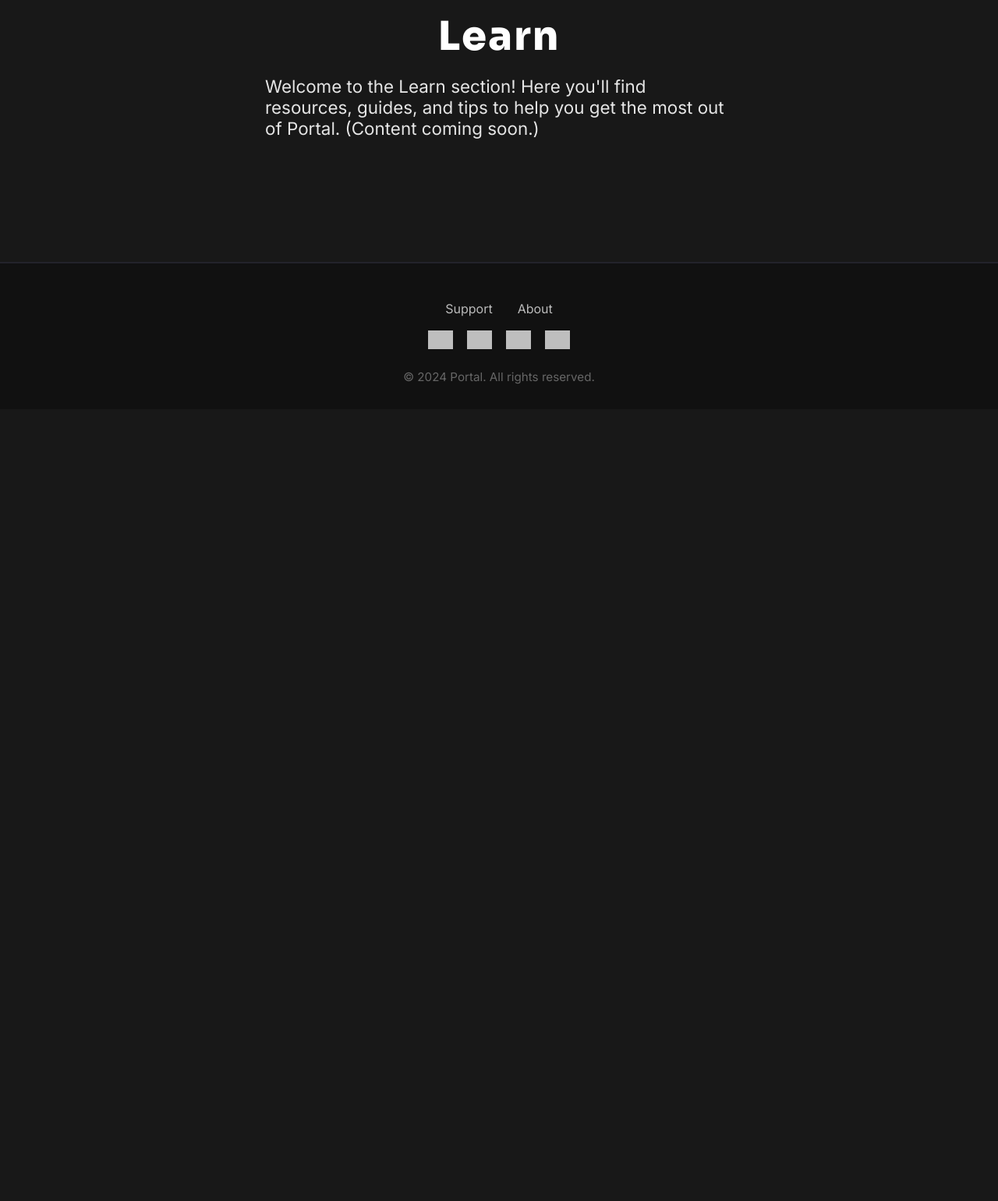
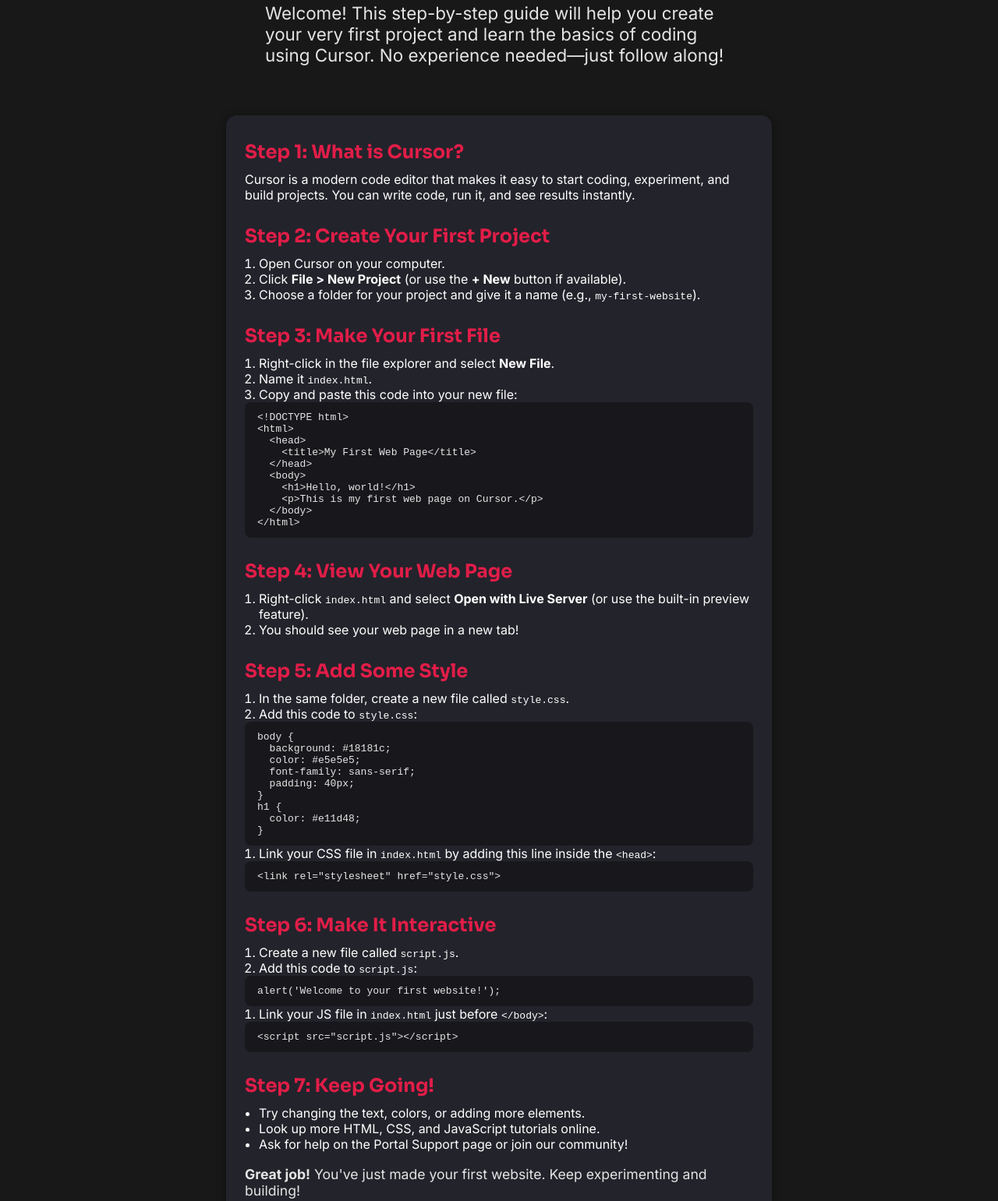
Before and after one commit to E-r-i-c2/portal-website, a website: page public/html/learn.html in a window 1280 px wide. Shown: the part 224-1765 px from the top of the page at 78% size. Before the commit the page ends 800 px from the top, so only its background shows below. Drawn offline with Linux system fonts and the light colour scheme; grey boxes are pictures that could not be loaded.

Commit message:
learn page updates

```diff
--- a/public/html/learn.html
+++ b/public/html/learn.html
@@ -24,9 +24,80 @@
   </header>
 
   <!-- Learn Section -->
-  <main style="min-height:60vh;display:flex;flex-direction:column;align-items:center;justify-content:center;padding:64px 0 32px 0;">
-    <h1 class="hero-title">Learn</h1>
-    <p class="hero-desc" style="max-width:600px;">Welcome to the Learn section! Here you'll find resources, guides, and tips to help you get the most out of Portal. (Content coming soon.)</p>
+  <main style="min-height:60vh;display:flex;flex-direction:column;align-items:center;justify-content:flex-start;padding:64px 0 32px 0;max-width:700px;margin:0 auto;">
+    <h1 class="hero-title">Learn to Code on Cursor</h1>
+    <p class="hero-desc" style="max-width:600px;">Welcome! This step-by-step guide will help you create your very first project and learn the basics of coding using Cursor. No experience needed—just follow along!</p>
+    <section style="background:#23232b;padding:32px 24px;border-radius:14px;box-shadow:0 2px 12px #0006;margin-top:32px;width:100%;color:#fff;">
+      <h2 style="color:#e11d48;margin-bottom:10px;">Step 1: What is Cursor?</h2>
+      <p>Cursor is a modern code editor that makes it easy to start coding, experiment, and build projects. You can write code, run it, and see results instantly.</p>
+      <h2 style="color:#e11d48;margin-top:28px;margin-bottom:10px;">Step 2: Create Your First Project</h2>
+      <ol style="margin-left:18px;">
+        <li>Open Cursor on your computer.</li>
+        <li>Click <b>File &gt; New Project</b> (or use the <b>+ New</b> button if available).</li>
+        <li>Choose a folder for your project and give it a name (e.g., <code>my-first-website</code>).</li>
+      </ol>
+      <h2 style="color:#e11d48;margin-top:28px;margin-bottom:10px;">Step 3: Make Your First File</h2>
+      <ol style="margin-left:18px;">
+        <li>Right-click in the file explorer and select <b>New File</b>.</li>
+        <li>Name it <code>index.html</code>.</li>
+        <li>Copy and paste this code into your new file:</li>
+      </ol>
+      <pre style="background:#18181c;padding:12px 16px;border-radius:8px;overflow-x:auto;color:#e5e5e5;font-size:1em;">&lt;!DOCTYPE html&gt;
+&lt;html&gt;
+  &lt;head&gt;
+    &lt;title&gt;My First Web Page&lt;/title&gt;
+  &lt;/head&gt;
+  &lt;body&gt;
+    &lt;h1&gt;Hello, world!&lt;/h1&gt;
+    &lt;p&gt;This is my first web page on Cursor.&lt;/p&gt;
+  &lt;/body&gt;
+&lt;/html&gt;
+</pre>
+      <h2 style="color:#e11d48;margin-top:28px;margin-bottom:10px;">Step 4: View Your Web Page</h2>
+      <ol style="margin-left:18px;">
+        <li>Right-click <code>index.html</code> and select <b>Open with Live Server</b> (or use the built-in preview feature).</li>
+        <li>You should see your web page in a new tab!</li>
+      </ol>
+      <h2 style="color:#e11d48;margin-top:28px;margin-bottom:10px;">Step 5: Add Some Style</h2>
+      <ol style="margin-left:18px;">
+        <li>In the same folder, create a new file called <code>style.css</code>.</li>
+        <li>Add this code to <code>style.css</code>:</li>
+      </ol>
+      <pre style="background:#18181c;padding:12px 16px;border-radius:8px;overflow-x:auto;color:#e5e5e5;font-size:1em;">body {
+  background: #18181c;
+  color: #e5e5e5;
+  font-family: sans-serif;
+  padding: 40px;
+}
+h1 {
+  color: #e11d48;
+}
+</pre>
+      <ol style="margin-left:18px;">
+        <li>Link your CSS file in <code>index.html</code> by adding this line inside the <code>&lt;head&gt;</code>:</li>
+      </ol>
+      <pre style="background:#18181c;padding:12px 16px;border-radius:8px;overflow-x:auto;color:#e5e5e5;font-size:1em;">&lt;link rel="stylesheet" href="style.css"&gt;
+</pre>
+      <h2 style="color:#e11d48;margin-top:28px;margin-bottom:10px;">Step 6: Make It Interactive</h2>
+      <ol style="margin-left:18px;">
+        <li>Create a new file called <code>script.js</code>.</li>
+        <li>Add this code to <code>script.js</code>:</li>
+      </ol>
+      <pre style="background:#18181c;padding:12px 16px;border-radius:8px;overflow-x:auto;color:#e5e5e5;font-size:1em;">alert('Welcome to your first website!');
+</pre>
+      <ol style="margin-left:18px;">
+        <li>Link your JS file in <code>index.html</code> just before <code>&lt;/body&gt;</code>:</li>
+      </ol>
+      <pre style="background:#18181c;padding:12px 16px;border-radius:8px;overflow-x:auto;color:#e5e5e5;font-size:1em;">&lt;script src="script.js"&gt;&lt;/script&gt;
+</pre>
+      <h2 style="color:#e11d48;margin-top:28px;margin-bottom:10px;">Step 7: Keep Going!</h2>
+      <ul style="margin-left:18px;">
+        <li>Try changing the text, colors, or adding more elements.</li>
+        <li>Look up more HTML, CSS, and JavaScript tutorials online.</li>
+        <li>Ask for help on the Portal Support page or join our community!</li>
+      </ul>
+      <p style="margin-top:18px;color:#e5e5e5;font-size:1.1em;"><b>Great job!</b> You've just made your first website. Keep experimenting and building!</p>
+    </section>
   </main>
 
   <!-- Footer -->
```
